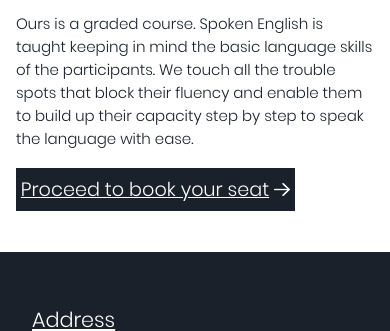
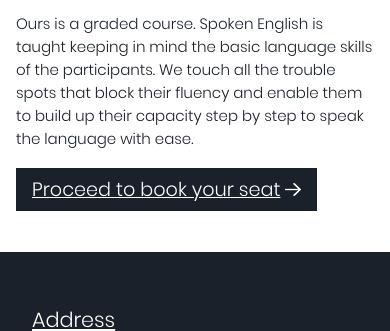
Before and after one commit to hackznbugz/manee, a plain HTML site: page index.html in a window 390 px wide. Shown: the part 11669-12000 px from the top of the page. Drawn offline with Linux system fonts and the light colour scheme.

Commit message:
Update style.css

```diff
--- a/css/style.css
+++ b/css/style.css
@@ -674,7 +674,7 @@ footer{
     }
     .join span{
         flex-direction: column;
-        padding: .5rem .3rem;
+        padding: .5rem 1rem;
         font-size: 1.2rem;
     }
     .footer{
```
